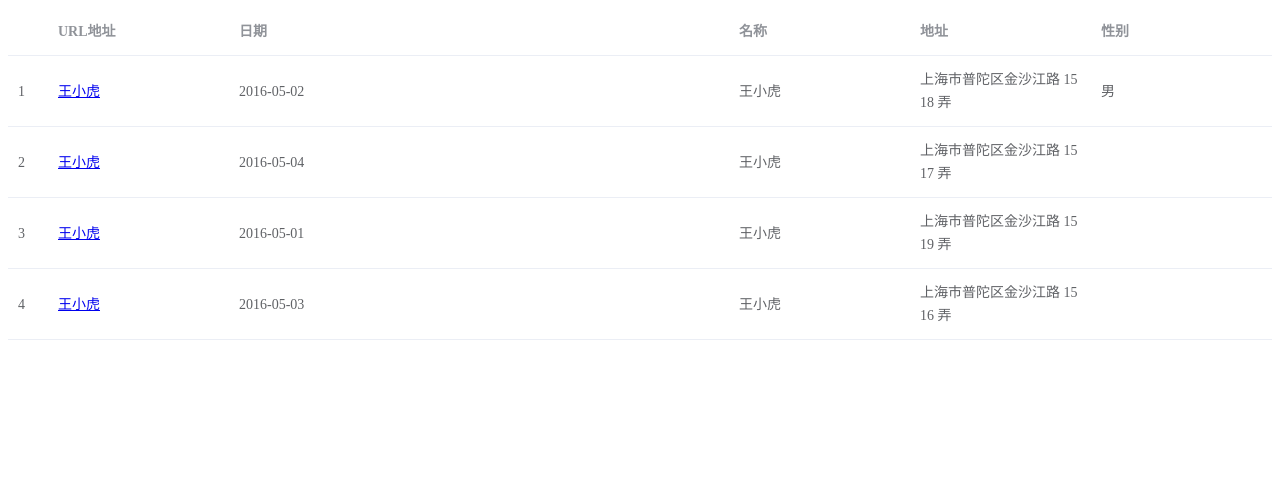
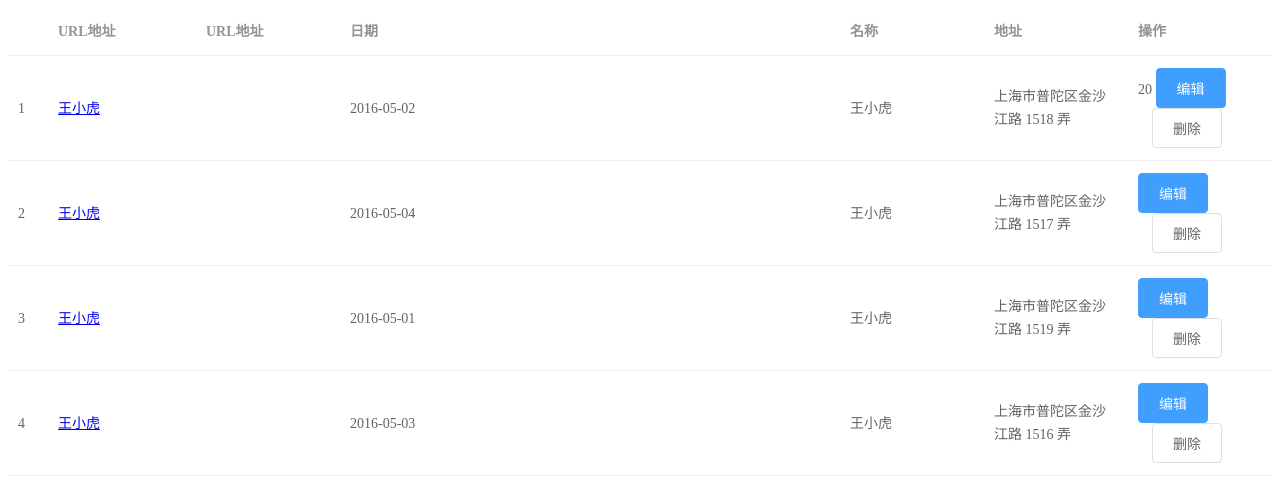
Before and after one commit to isakya/components-vue2, a Vue app: page / in a window 1280 px wide. Shown: the top 502 px of the page. Built offline with nearby package versions, Linux system fonts and the light colour scheme.

Commit message:
作用域插槽传输数据

```diff
--- a/src/components/table/index.vue
+++ b/src/components/table/index.vue
@@ -18,13 +18,28 @@
     <template v-for="item in column">
       <el-table-column
         v-if="item.type === 'function'"
+        :key="item.prop + 1"
+        :prop="item.prop"
+        :label="item.label"
+        :width="item.width"
+      >
+        <template slot-scope="scope">
+          <div v-html="item.callback && item.callback(scope.row)"></div>
+        </template>
+      </el-table-column>
+      <el-table-column
+        v-if="item.type === 'slot'"
         :key="item.prop"
         :prop="item.prop"
         :label="item.label"
         :width="item.width"
       >
         <template slot-scope="scope">
-          <div v-html="item.callback && item.callback(scope.row)"></div>
+          <!-- 注意info自定义名称，但不能跟key有所重复 -->
+          <slot
+            :name="item.slot_name"
+            :info="scope.row"
+          />
         </template>
       </el-table-column>
       <el-table-column
@@ -36,7 +51,6 @@
       >
       </el-table-column>
     </template>
-
   </el-table>
 </template>
 
@@ -58,7 +72,8 @@ export default {
           date: '2016-05-02',
           name: '王小虎',
           address: '上海市普陀区金沙江路 1518 弄',
-          sex: '男'
+          sex: '男',
+          id: 20
         }, {
           date: '2016-05-04',
           name: '王小虎',
--- a/src/views/Home.vue
+++ b/src/views/Home.vue
@@ -4,7 +4,16 @@
       :column="column"
       :checkbox="false"
       :index="true"
-    ></i-table>
+    >
+      <template v-slot:operation="slot">
+        {{slot.info.id}}
+        <i-button
+          type="primary"
+          @click="jump(slot.info.id)"
+        >编辑</i-button>
+        <i-button>删除</i-button>
+      </template>
+    </i-table>
   </div>
 </template>
 
@@ -12,7 +21,8 @@
 export default {
   name: 'Home',
   components: {
-    'i-table': () => import('@/components/table')
+    'i-table': () => import('@/components/table'),
+    'i-button': () => import('@/components/button')
   },
   data() {
     return {
@@ -22,15 +32,25 @@ export default {
           label: 'URL地址',
           prop: 'data',
           callback: (data) => {
-            console.log(data)
             return `<a href="http://www.baidu.com">${data.name}</a>`
-          }
+          },
+
         },
         { label: '日期', prop: 'date', width: 500 },
         { label: '名称', prop: 'name' },
         { label: '地址', prop: 'address' },
-        { label: '性别', prop: 'sex' },
+        {
+          type: 'slot',
+          label: '操作',
+          prop: 'operation',
+          slot_name: 'operation'
+        },
       ]
+    }
+  },
+  methods: {
+    jump(data) {
+      console.log(data)
     }
   }
 }
```
